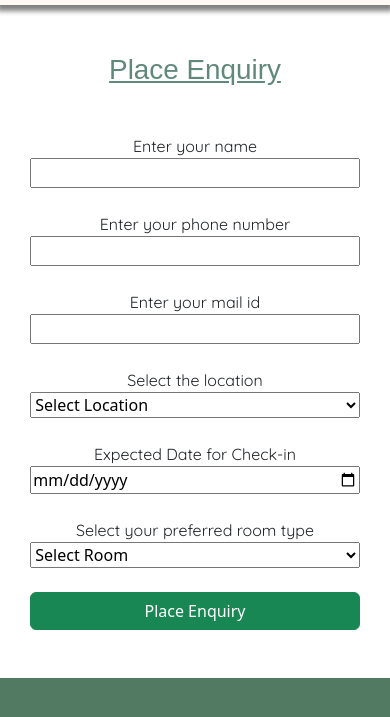
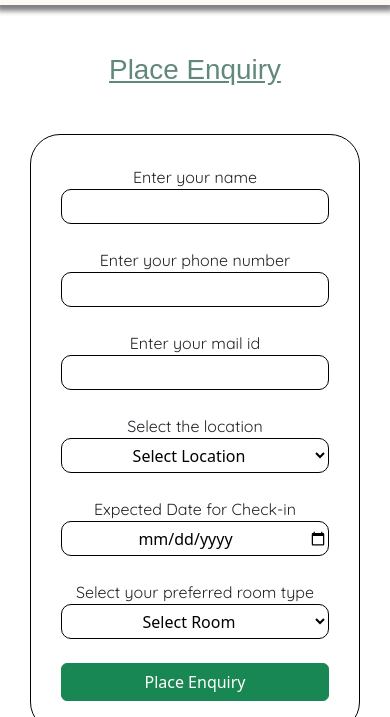
Before and after one commit to RutvijMahamuni/HotelSeraphine, a plain HTML site: page enquireForm.html in a window 390 px wide. Shown: the part 63-780 px from the top of the page. Drawn offline with nearby package versions, Linux system fonts and the light colour scheme; a web font is replaced by a local one.

Commit message:
Project upload

```diff
--- a/assets/css/style.css
+++ b/assets/css/style.css
@@ -657,6 +657,9 @@ html {
     width: 50%;
     margin: auto;
     margin-bottom: 48px;
+    padding: 30px;
+    border: 1px solid black;
+    border-radius: 30px;
     display: flex;
     flex-flow: column;
     justify-content: center;
@@ -665,12 +668,18 @@ html {
   label {
     text-align: center;
   }
-  /* input[text],
-  input[date],
-  input[number] {
-    width: 70%;
+  input[type="text"],
+  input[type="date"],
+  input[type="number"],
+  input[type="email"],
+  select {
+    text-align: center;
+    background-color: #ffffff;
+    width: 100%;
+    height: 35px;
     border-radius: 10px;
-  } */
+    border: 1px solid black;
+  }
 }
 
 #modalTable {
@@ -1011,12 +1020,12 @@ html {
     label {
       text-align: center;
     }
-    /* input[text],
-  input[date],
-  input[number] {
-    width: 70%;
-    border-radius: 10px;
-  } */
+    input[type="text"],
+    input[type="date"],
+    input[type="number"] {
+      width: 100%;
+      border-radius: 10px;
+    }
   }
   #suitCarousel {
   }
```
